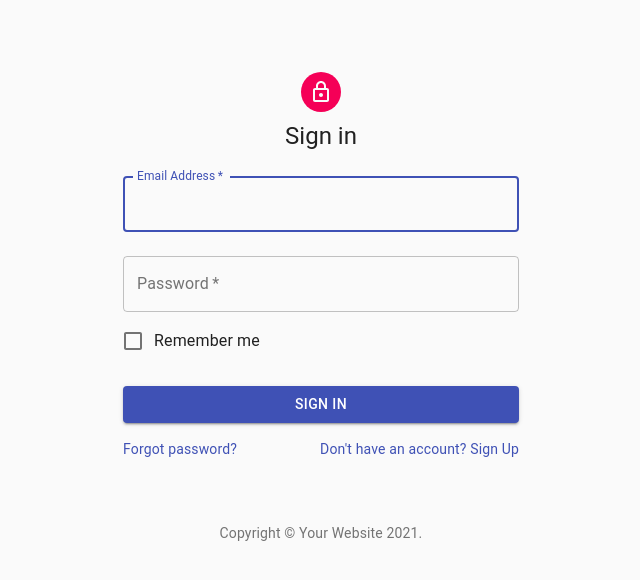
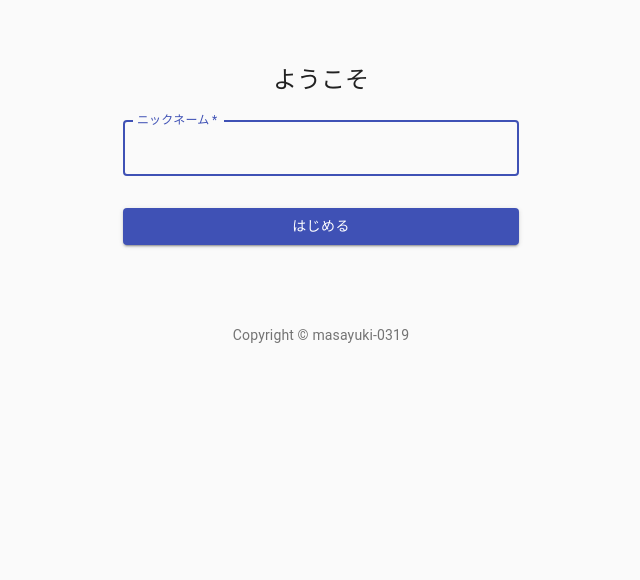
Before and after one commit to masayuki-0319/react-tutorial-chatapp, a React (Create React App) app: page / in a window 1280 px wide. Shown: the top 580 px of the page, without its empty margins (319-959 px from the left). Built offline with nearby package versions, Linux system fonts and the light colour scheme.

Commit message:
finish step14

```diff
--- a/src/components/Signin.tsx
+++ b/src/components/Signin.tsx
@@ -1,14 +1,8 @@
-import React from 'react';
-import Avatar from '@material-ui/core/Avatar';
 import Button from '@material-ui/core/Button';
 import CssBaseline from '@material-ui/core/CssBaseline';
 import TextField from '@material-ui/core/TextField';
-import FormControlLabel from '@material-ui/core/FormControlLabel';
-import Checkbox from '@material-ui/core/Checkbox';
 import Link from '@material-ui/core/Link';
-import Grid from '@material-ui/core/Grid';
 import Box from '@material-ui/core/Box';
-import LockOutlinedIcon from '@material-ui/icons/LockOutlined';
 import Typography from '@material-ui/core/Typography';
 import { makeStyles } from '@material-ui/core/styles';
 import Container from '@material-ui/core/Container';
@@ -17,11 +11,14 @@ function Copyright() {
   return (
     <Typography variant='body2' color='textSecondary' align='center'>
       {'Copyright © '}
-      <Link color='inherit' href='https://material-ui.com/'>
-        Your Website
-      </Link>{' '}
-      {new Date().getFullYear()}
-      {'.'}
+      <Link
+        color='inherit'
+        href='https://github.com/masayuki-0319'
+        target='_blank'
+        rel='noopener'
+      >
+        masayuki-0319
+      </Link>
     </Typography>
   );
 }
@@ -53,11 +50,8 @@ export default function SignIn() {
     <Container component='main' maxWidth='xs'>
       <CssBaseline />
       <div className={classes.paper}>
-        <Avatar className={classes.avatar}>
-          <LockOutlinedIcon />
-        </Avatar>
         <Typography component='h1' variant='h5'>
-          Sign in
+          ようこそ
         </Typography>
         <form className={classes.form} noValidate>
           <TextField
@@ -65,26 +59,10 @@ export default function SignIn() {
             margin='normal'
             required
             fullWidth
-            id='email'
-            label='Email Address'
-            name='email'
-            autoComplete='email'
+            id='name'
+            label='ニックネーム'
+            name='name'
             autoFocus
-          />
-          <TextField
-            variant='outlined'
-            margin='normal'
-            required
-            fullWidth
-            name='password'
-            label='Password'
-            type='password'
-            id='password'
-            autoComplete='current-password'
-          />
-          <FormControlLabel
-            control={<Checkbox value='remember' color='primary' />}
-            label='Remember me'
           />
           <Button
             type='submit'
@@ -93,20 +71,8 @@ export default function SignIn() {
             color='primary'
             className={classes.submit}
           >
-            Sign In
+            はじめる
           </Button>
-          <Grid container>
-            <Grid item xs>
-              <Link href='#' variant='body2'>
-                Forgot password?
-              </Link>
-            </Grid>
-            <Grid item>
-              <Link href='#' variant='body2'>
-                {"Don't have an account? Sign Up"}
-              </Link>
-            </Grid>
-          </Grid>
         </form>
       </div>
       <Box mt={8}>
```
